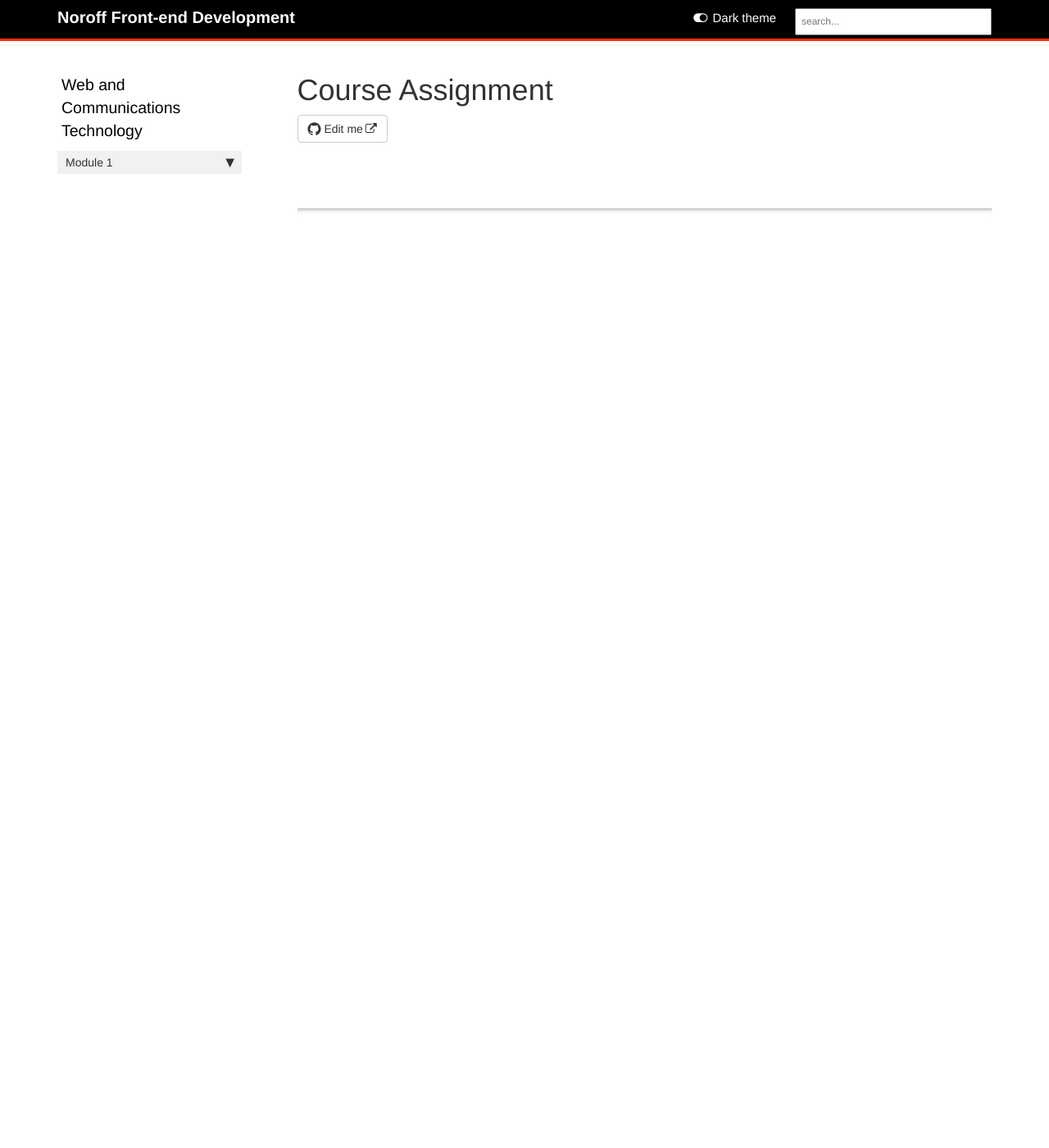
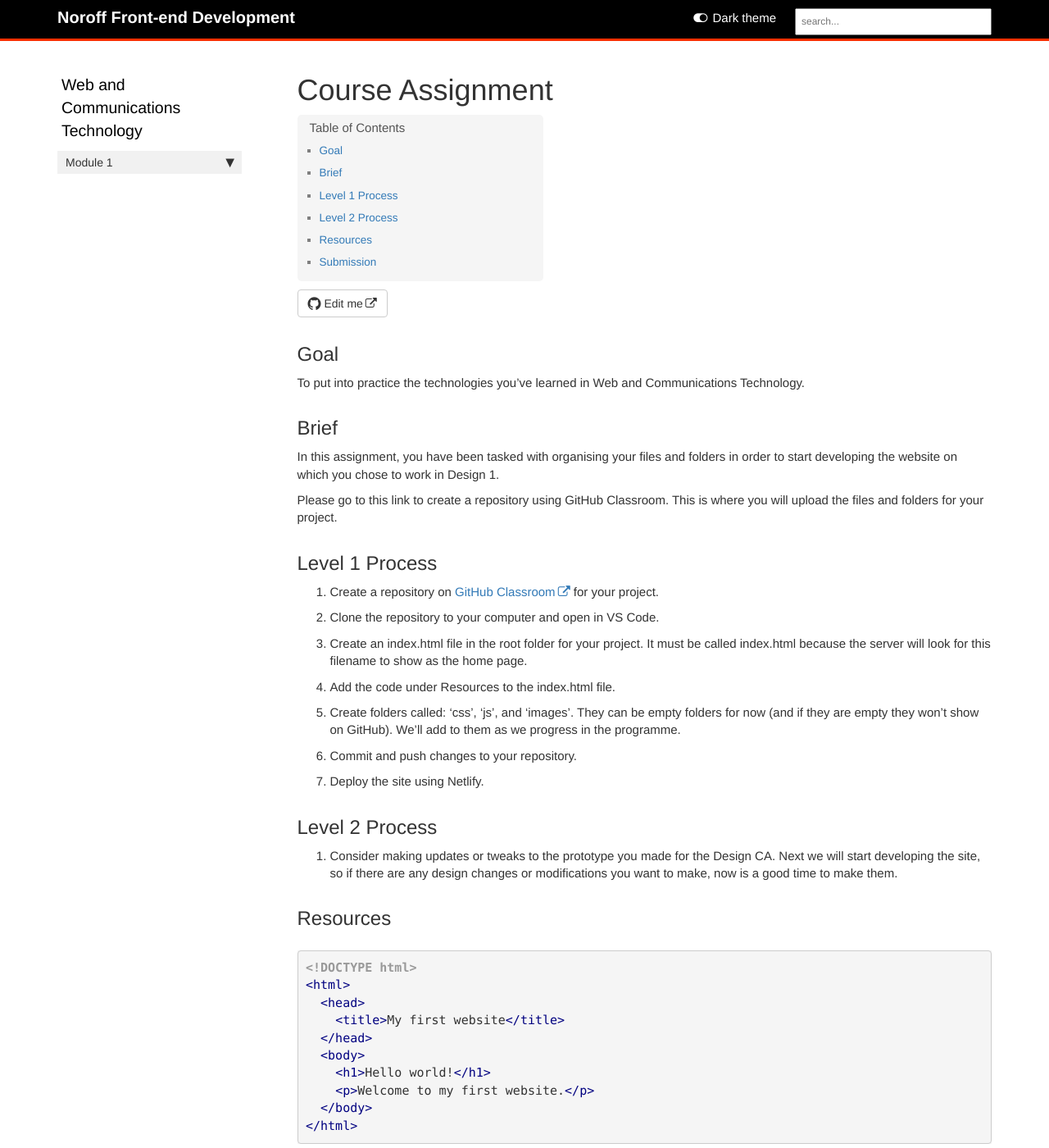
Before and after one commit to AmberBentley/content-feu, a Jekyll site: the page built from pages/wct/ca.md, in a window 1280 px wide and 1400 px high. Shown: the whole window at 82% size. Built offline with Jekyll 4.4.1, drawn with Linux system fonts in a browser that asks for light colours; comment, search, counter and statistics services are not loaded; some of the changed text lies outside the part shown.

Commit message:
Update ca.md

````diff
--- a/pages/wct/ca.md
+++ b/pages/wct/ca.md
@@ -6,3 +6,47 @@ sidebar: wct
 permalink: wct/ca.html
 folder: wct
 ---
+
+## Goal
+
+To put into practice the technologies you’ve learned in Web and Communications Technology.
+
+## Brief
+
+In this assignment, you have been tasked with organising your files and folders in order to start developing the website on which you chose to work in Design 1.
+
+Please go to this link to create a repository using GitHub Classroom. This is where you will upload the files and folders for your project.
+
+## Level 1 Process
+
+1. Create a repository on [GitHub Classroom](https://classroom.github.com/a/12wdMNN8) for your project.
+2. Clone the repository to your computer and open in VS Code.
+3. Create an index.html file in the root folder for your project. It must be called index.html because the server will look for this filename to show as the home page.
+4. Add the code under Resources to the index.html file.
+5. Create folders called: ‘css’, ‘js’, and ‘images’. They can be empty folders for now (and if they are empty they won’t show on GitHub). We’ll add to them as we progress in the programme.
+6. Commit and push changes to your repository.
+7. Deploy the site using Netlify.
+
+## Level 2 Process
+
+1. Consider making updates or tweaks to the prototype you made for the Design CA. Next we will start developing the site, so if there are any design changes or modifications you want to make, now is a good time to make them.
+
+## Resources
+
+```html
+<!DOCTYPE html>
+<html>
+  <head>
+    <title>My first website</title>
+  </head>
+  <body>
+    <h1>Hello world!</h1>
+    <p>Welcome to my first website.</p>
+  </body>
+</html>
+```
+
+## Submission
+
+- A link to your GitHub repository (please keep it private).
+- A link to your deployed site on Netlify.
````
